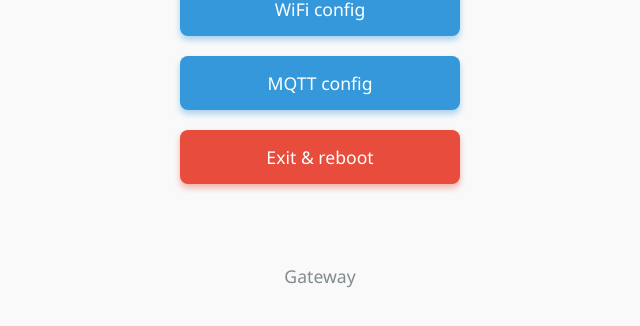
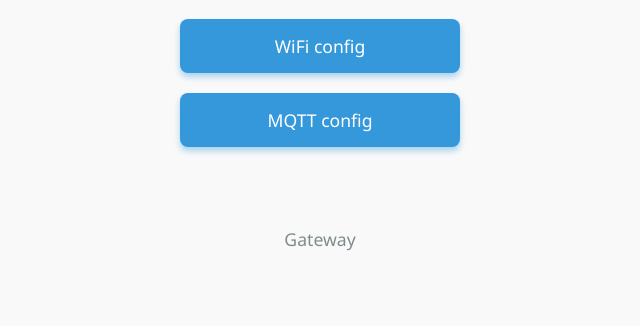
Before and after one commit to NA35208/app, a plain HTML site: page index.html in a window 1280 px wide. Shown: the part 316-642 px from the top of the page, without its empty margins (320-960 px from the left). Drawn offline with Linux system fonts and the light colour scheme.

Commit message:
Update index.html

```diff
--- a/index.html
+++ b/index.html
@@ -94,7 +94,7 @@
         <li><a class="fakebutton" href="wifis.html">WiFi config</a></li>
         <li><a class="fakebutton" href="mqtt.html">MQTT config</a></li>
 
-        <li><a class="fakebutton exit" href="boot">Exit &amp; reboot</a></li>
+
       </ul>
     </nav>
   </main>
```
